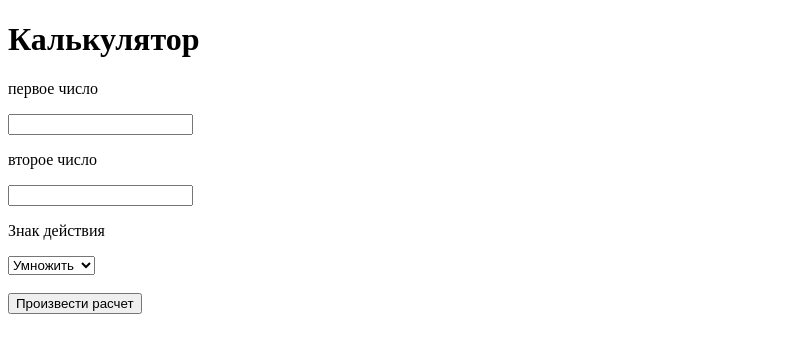
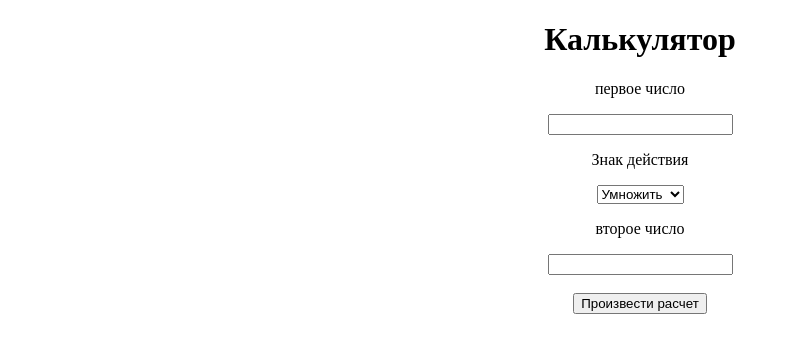
Before and after one commit to Maks-Moiseev/kalkul, a plain HTML site: page index.html in a window 1280 px wide. Shown: the whole page, without its empty margins (0-790 px from the left). Drawn offline with Linux system fonts and the light colour scheme.

Commit message:
Update index.html

```diff
--- a/index.html
+++ b/index.html
@@ -6,11 +6,10 @@
     <title>Калькулятор</title>
 </head>
 <body>
+    <center>
     <h1>Калькулятор</h1>
     <p>первое число</p>
-    <input id="num1" value="">
-    <p>второе число</p>
-    <input id="num2" value="">
+    <input id="num1" value="" type="number">
     <p>Знак действия</p>
     <select id="destvie">
         <option value="1">Умножить</option>
@@ -18,9 +17,12 @@
         <option value="3">Сложить</option>
         <option value="4">Вычитать</option>
     </select>
+    <p>второе число</p>
+    <input id="num2" value="" type="number">
     <br>
     <br>
     <button id="temp">Произвести расчет</button>
+    </center>
 <script src="index.js"></script>
 </body>
 </html>
```
